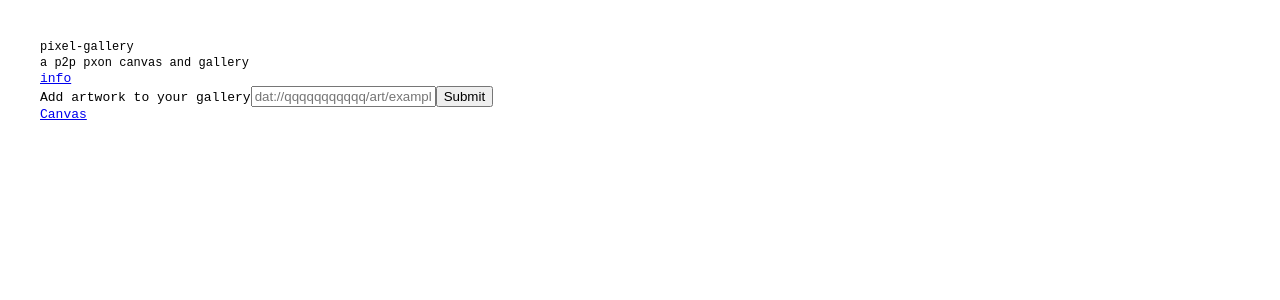
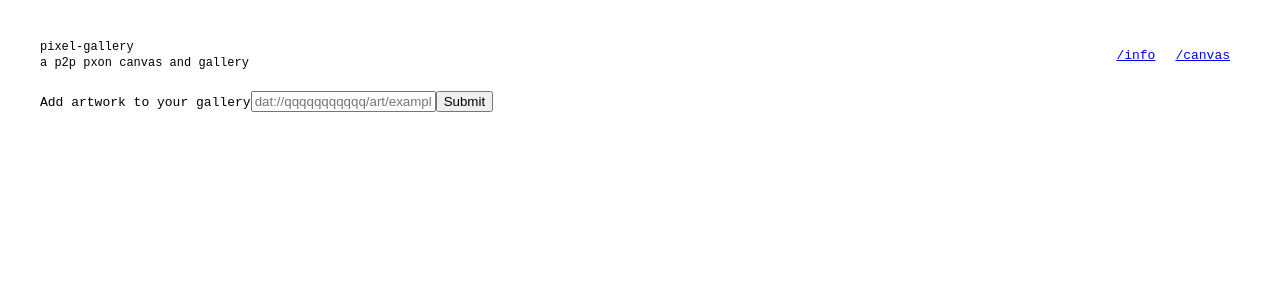
Before and after one commit to dumblr/pixel-gallery, a React (Create React App) app: page / in a window 1280 px wide. Shown: the top 300 px of the page. Built offline with nearby package versions, Linux system fonts and the light colour scheme.

Commit message:
feat: info page, header styles

```diff
--- a/src/App.js
+++ b/src/App.js
@@ -2,11 +2,13 @@ import React from 'react';
 import { Router } from '@reach/router';
 import Gallery from './containers/Gallery';
 import Canvas from './containers/Canvas';
+import Info from './containers/Info';
 
 const App = () => (
   <Router>
     <Gallery path="/" />
     <Canvas path="/canvas" />
+    <Info path="/info" />
   </Router>
 );
 
--- a/src/components/Header/index.js
+++ b/src/components/Header/index.js
@@ -1,26 +1,29 @@
 import React from 'react';
 import { H1, H2 } from '../AppStyles/styles';
 import { Link } from '@reach/router';
-import Canvas from '../../containers/Canvas/index';
+import { Wrapper, TopContainer, Form, StyledLink } from './styles';
 
 const Header = ({ title, description }) => (
-  <div style={{ padding: '40px' }}>
+  <Wrapper>
+    <TopContainer>
+      <div>
         <H1>{title}</H1>
         <H2>{description}</H2>
-    <div>
-      <a href="#">info</a>
       </div>
       <div>
-      <form>
+        <StyledLink to="info">/info</StyledLink>
+        <StyledLink to="canvas">/canvas</StyledLink>
+      </div>
+    </TopContainer>
+
+    <Form>
       <label>
         <span>Add artwork to your gallery</span>
         <input placeholder="dat://qqqqqqqqqqq/art/example.json" />
         <input type="submit" />
       </label>
-      </form>
-      <Link to="canvas">Canvas</Link>
-    </div>
-  </div>
+    </Form>
+  </Wrapper>
 );
 
 export default Header;
--- /dev/null
+++ b/src/components/Header/styles.js
@@ -0,0 +1,20 @@
+import styled from 'styled-components';
+import { Link } from '@reach/router';
+
+export const Wrapper = styled.div`
+  padding: 40px;
+`;
+
+export const TopContainer = styled.div`
+  display: flex;
+  justify-content: space-between;
+  align-items: center;
+`;
+
+export const Form = styled.form`
+  margin: 20px 0 0;
+`;
+
+export const StyledLink = styled(Link)`
+  padding: 10px;
+`;
--- /dev/null
+++ b/src/containers/Info/index.js
@@ -0,0 +1,5 @@
+import React from 'react';
+
+const Info = () => <div>info page</div>;
+
+export default Info;
```
Lines whose indentation alone changed are shown as unchanged.
